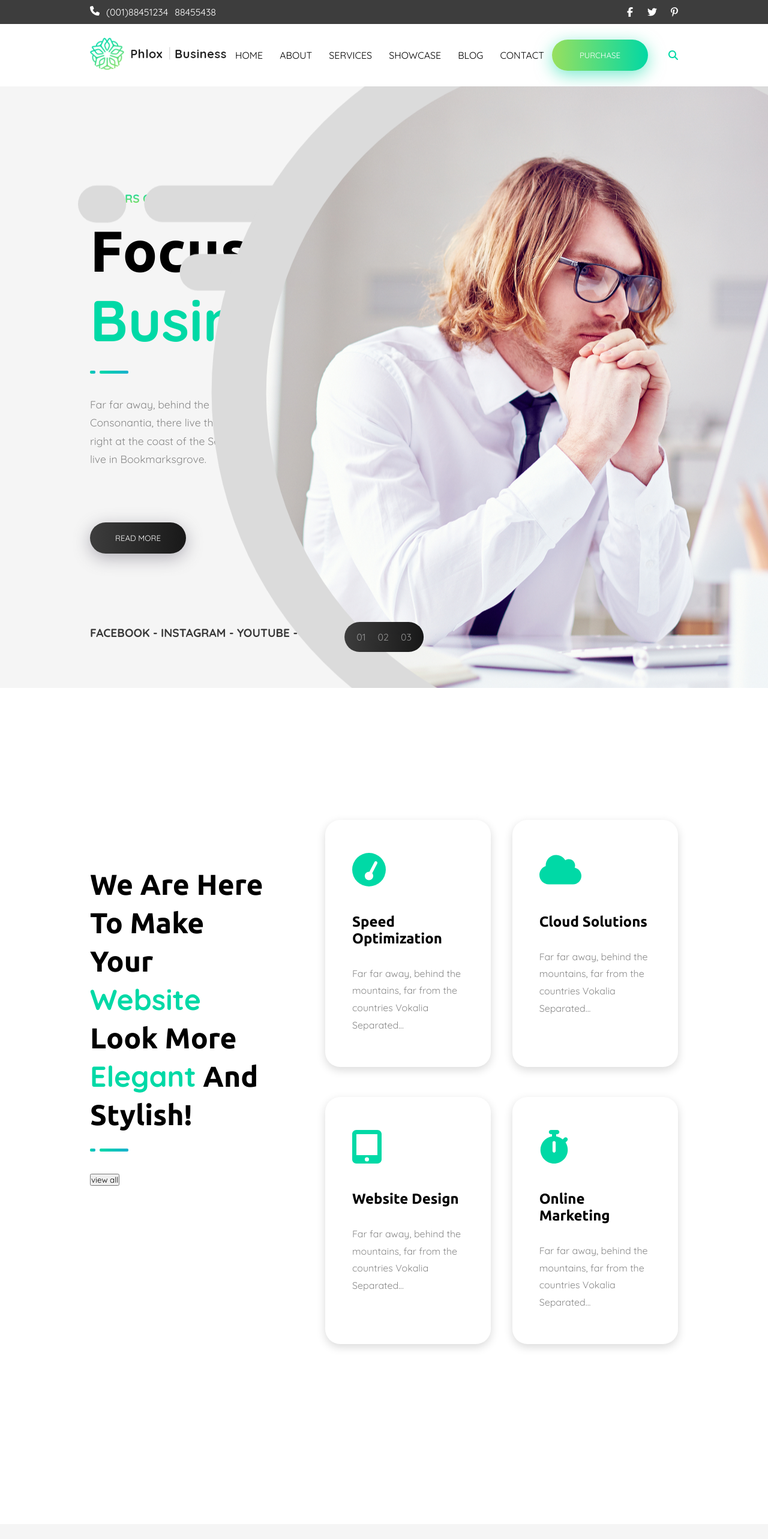
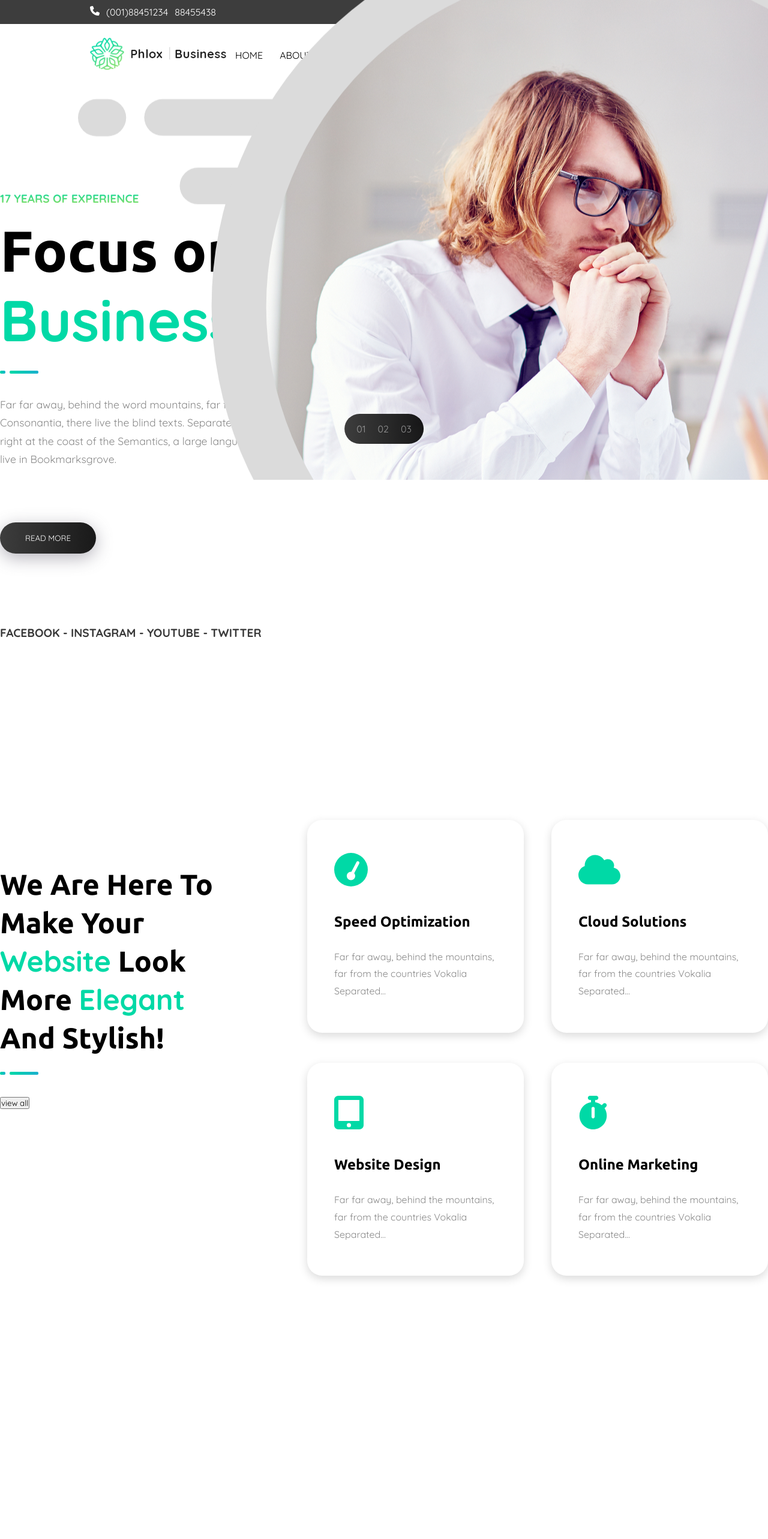
Before and after one commit to sebastianocalella/proj-html-vuejs, a Vue app: page / in a window 1280 px wide. Shown: the top 2566 px of the page at 60% size. Built offline with nearby package versions, Linux system fonts and the light colour scheme.

Commit message:
delete sections in AppMain

```diff
--- a/src/components/AppMain.vue
+++ b/src/components/AppMain.vue
@@ -1,26 +1,12 @@
 <template>
     <div>
-        <section id="carousel-section">
         <MainCarousel/>
-        </section>
-        <section id="your-website">
         <YourWebsite/>
-        </section>
-        <section id="our-missions">
         <OurMissions/>
-        </section>
-        <section id="our-web-designs">
         <OurWebDesigns/>
-        </section>
-        <section id="our-projects">
         <OurProjects/>
-        </section>
-        <section id="news-blog">
         <NewsBlog/>
-        </section>
-        <section id="join-us">
         <JoinUs/>
-        </section>
     </div>
 </template>
 
```
Lines whose indentation alone changed are shown as unchanged.
